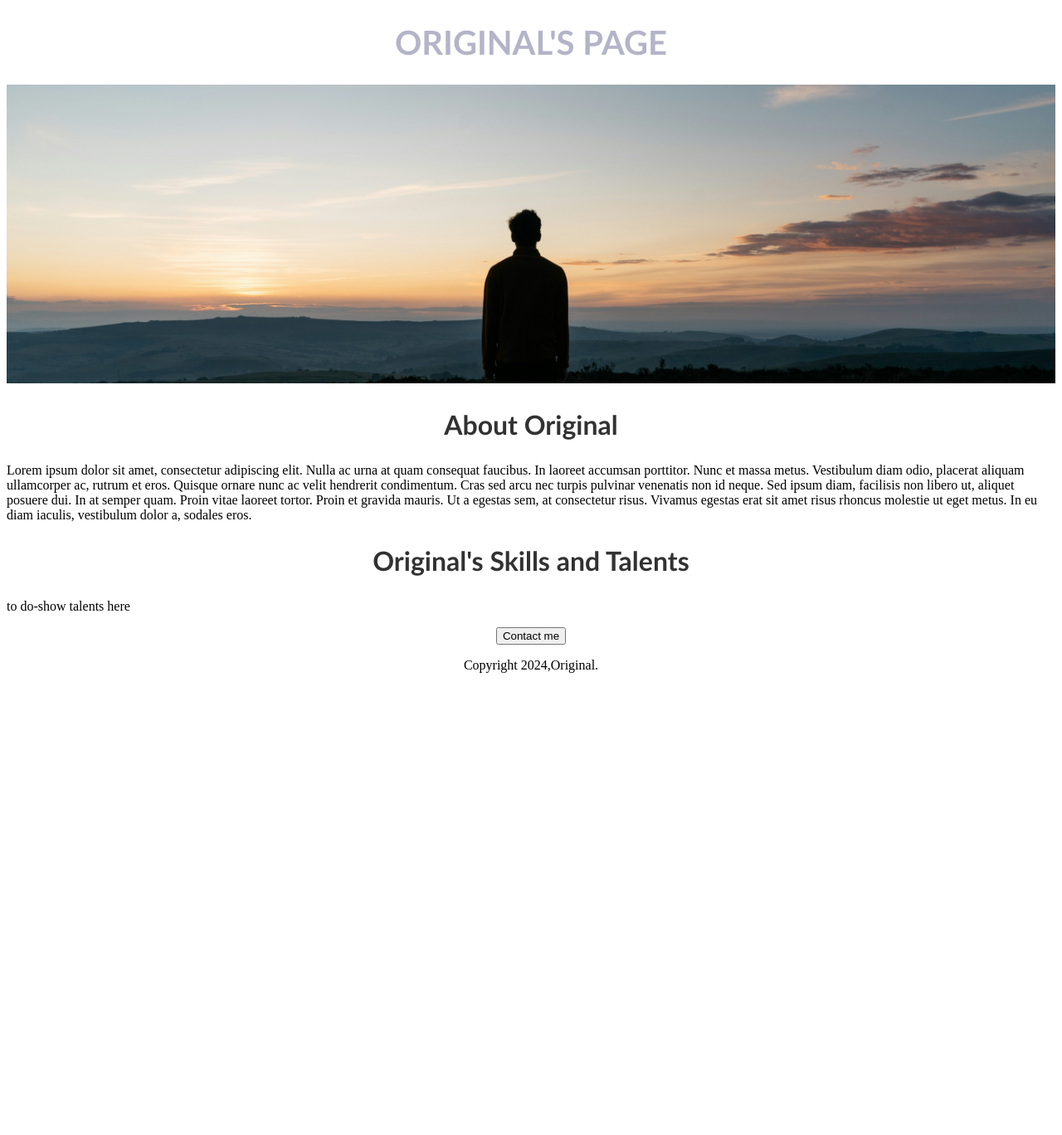
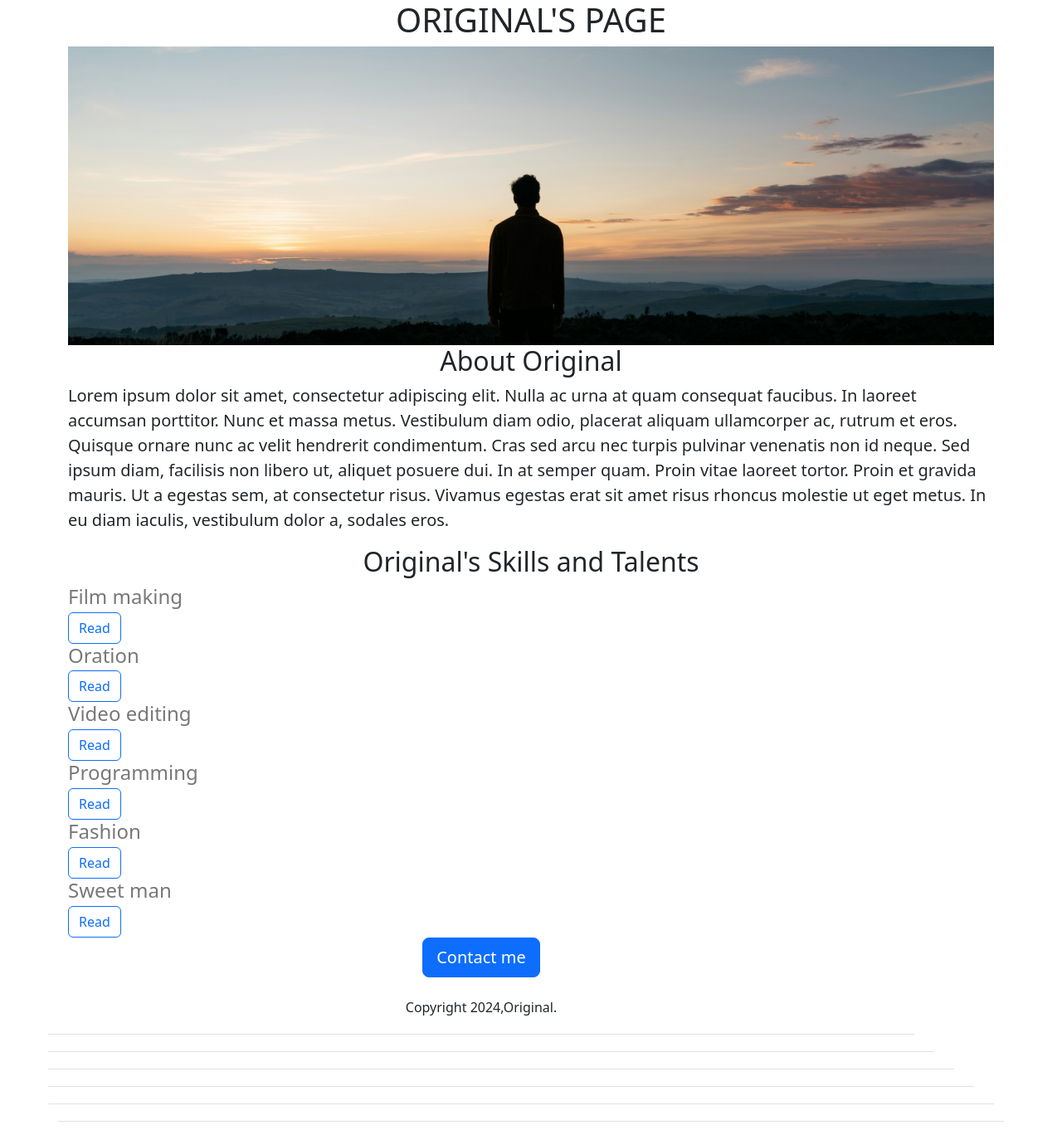
Before and after one commit to OriginalCodes01/originals-project, a Flask app: page / in a window 1280 px wide. Shown: the whole page at 83% size. Before the commit the page ends 811 px from the top, so only its background shows below. Run offline with Flask 3, Linux system fonts and the light colour scheme.

Commit message:
ADDED THE TALENTS BUTTONS

```diff
--- a/app.py
+++ b/app.py
@@ -1,11 +1,37 @@
 from flask import Flask, render_template
 
 app = Flask(__name__)
-
+TALENTS = [
+  {
+    "id": 1,
+    "title": "Film making"
+    },
+ {
+    "id": 1,
+    "title": "Oration"
+  },
+{
+  "id": 2,
+  "title": "Video editing"
+},
+{
+  "id": 3,
+  "title": "Programming"
+},
+{
+  "id": 4,
+  "title": "Fashion"
+},
+{
+  "id": 5,
+  "title": "Sweet man"
+}
+         ]
 
 @app.route("/")
 def hello_world():
-  return render_template("home.html")
+  return render_template("home.html",
+                         Talents=TALENTS)
 
 
 if __name__ == "__main__":
--- a/templates/home.html
+++ b/templates/home.html
@@ -2,55 +2,46 @@
 <html>
   <head>
 <title> Originals page</title>
+
+    <meta charset="utf-8">
+    <meta name="viewport" content="width=device-width, initial-scale=1">
+    <link href="https://cdn.jsdelivr.net/npm/bootstrap@5.3.2/dist/css/bootstrap.min.css" rel="stylesheet" integrity="sha384-T3c6CoIi6uLrA9TneNEoa7RxnatzjcDSCmG1MXxSR1GAsXEV/Dwwykc2MPK8M2HN" crossorigin="anonymous">
     <style>
-      h1{
-        font-size:40px;
-        font-family:calibri;
-        font-weight:bold;
-        color:rgb(180,180,200);
-        text-align:center
-      }
-
-        #banner {
-          width: 100%;
-          height: 360px;
-          object-fit: cover;
-
-      }
-      h2{
-        font-size:32px;
-        font-family:calibri;
-        font-weight:bold;
-        color:rgb(50,50,50);
-        text-align:center
-
-      }
-      p{
-        font-family:normal;
-        color: rgb(80,80,80)
-
-      #container {
-        max-width: 720px;
-        margin: 0 auto 0 auto:
-      }
+      #banner{
+        height:360px;
+        width:100%;
+        object-fit:cover;
       }
     </style>
   </head>
   <body>
-    <div id="container">
-    <h1>ORIGINAL'S PAGE</h1>
-    <img id="banner" src= "https://52ead570-e019-4d6e-9ece-dc541e0a032f-00-3mgw7no5domp4.riker.replit.dev/static/self.jpg">
+    <div class = "container">
+    <h1 class= "text-center mt- 2 mb- 4">ORIGINAL'S PAGE</h1>
+    <img class="img-fluid" id="banner"
+      src= "https://52ead570-e019-4d6e-9ece-dc541e0a032f-00-3mgw7no5domp4.riker.replit.dev/static/self.jpg">
 
-      <h2>About Original</h2>
+      <h2 class="text-center mt- 2 mb- 4">About Original</h2>
 
-    <p>
+    <p class="lead">
       Lorem ipsum dolor sit amet, consectetur adipiscing elit. Nulla ac urna at quam consequat faucibus. In laoreet accumsan porttitor. Nunc et massa metus. Vestibulum diam odio, placerat aliquam ullamcorper ac, rutrum et eros. Quisque ornare nunc ac velit hendrerit condimentum. Cras sed arcu nec turpis pulvinar venenatis non id neque. Sed ipsum diam, facilisis non libero ut, aliquet posuere dui. In at semper quam. Proin vitae laoreet tortor. Proin et gravida mauris. Ut a egestas sem, at consectetur risus. Vivamus egestas erat sit amet risus rhoncus molestie ut eget metus. In eu diam iaculis, vestibulum dolor a, sodales eros.
     </p>
-    <h2>Original's Skills and Talents</h2>
-    <P>to do-show talents here</P>
-      <div style="text-align:center;">
-    <button> Contact me </button>
-         <p>Copyright 2024,Original.</p>
+    <h2 class="text-center mt- 2 mb- 4">Original's Skills and Talents</h2>
+    <div>
+      {% for Talents in Talents %}
+      <div class="border-bottom row"  style="margin-bottom:16px; padding-bottom:4px">
+         <div class="col-9" >
+        <h4
+          style="color:rgb(120,120,120); margin-bottom:4px;">
+          {{Talents["title"]}}
+        </h4
+          <div>
+        <button type="button" class="btn btn-outline-primary">Read</button>
+      </div>
+
+      {% endfor %}
+      <div class="text-center">
+    <button class="btn btn-primary btn-lg""> Contact me </button>
+         <p class="mt-4">Copyright 2024,Original.</p>
       </div>
     </div>
 
```
